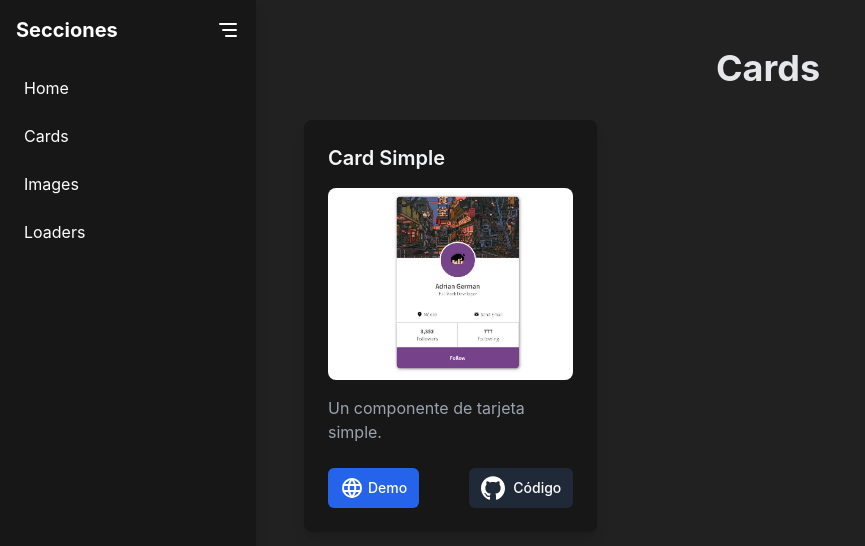
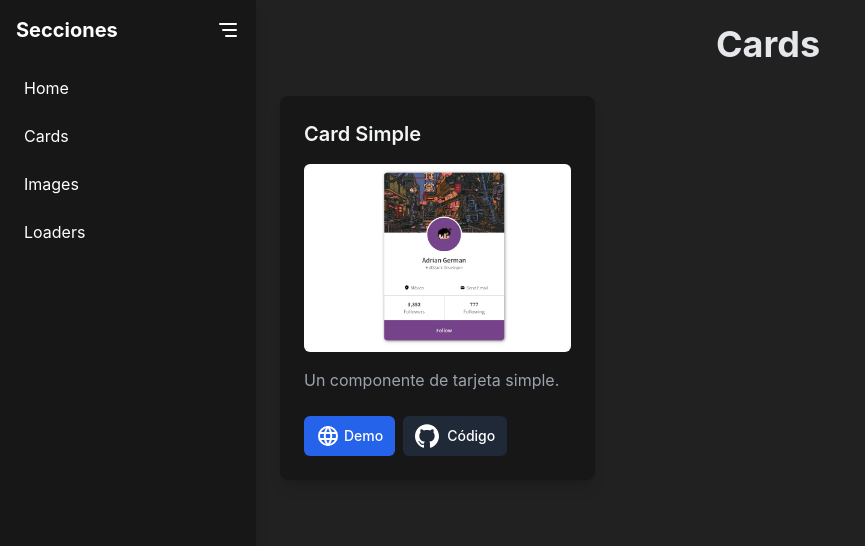
Before and after one commit to AdrianGerman/heim-components, a React (Vite) app in the folder web/: page /cards in a window 1280 px wide. Shown: the top 546 px of the page, without its empty margins (0-865 px from the left). Built offline with nearby package versions, Linux system fonts and the light colour scheme.

Commit message:
(v1): solved styles grid

```diff
--- a/web/src/components/Section.jsx
+++ b/web/src/components/Section.jsx
@@ -32,15 +32,15 @@ const Section = ({ title, data }) => {
   }
 
   return (
-    <div className="p-6">
+    <div className="max-w-7xl m-auto">
       <h1 className="text-4xl font-bold text-center text-gray-200 mb-8">
         {title}
       </h1>
-      <div className="grid grid-cols-1 sm:grid-cols-1 md:grid-cols-2 lg:grid-cols-3 gap-6">
+      <div className="grid grid-cols-1 sm:grid-cols-1 md:grid-cols-2 lg:grid-cols-2 xl:grid-cols-3 gap-4">
         {data.map((component, index) => (
           <div
             key={index}
-            className="bg-[#171717] shadow-lg p-6 rounded-lg hover:shadow-2xl transform hover:-translate-y-1 transition duration-300"
+            className="bg-[#171717] shadow-lg p-6 rounded-lg hover:shadow-2xl transform hover:-translate-y-1 transition duration-300 min-w-60"
           >
             <h2 className="text-xl font-semibold text-gray-100 mb-4">
               {component.name}
@@ -50,13 +50,13 @@ const Section = ({ title, data }) => {
               <img
                 src={component.image}
                 alt={component.name}
-                className="w-full h-48 object-cover rounded-lg mb-4"
+                className="w-full max-h-60 object-cover rounded-md mb-4"
               />
             </a>
 
             <p className="text-gray-400 mb-6">{component.description}</p>
 
-            <div className="flex justify-between sm:gap-1">
+            <div className="flex gap-2">
               <a
                 href={component.fileUrl}
                 target="_blank"
@@ -67,7 +67,7 @@ const Section = ({ title, data }) => {
                 Demo
               </a>
               <button
-                onClick={() => openModal(component.codeUrl)} // Carga el código desde el archivo
+                onClick={() => openModal(component.codeUrl)}
                 className="flex items-center px-3 py-2 text-sm font-medium text-center text-white bg-gray-800 rounded-md hover:bg-gray-700 transition"
               >
                 <Github />
```
